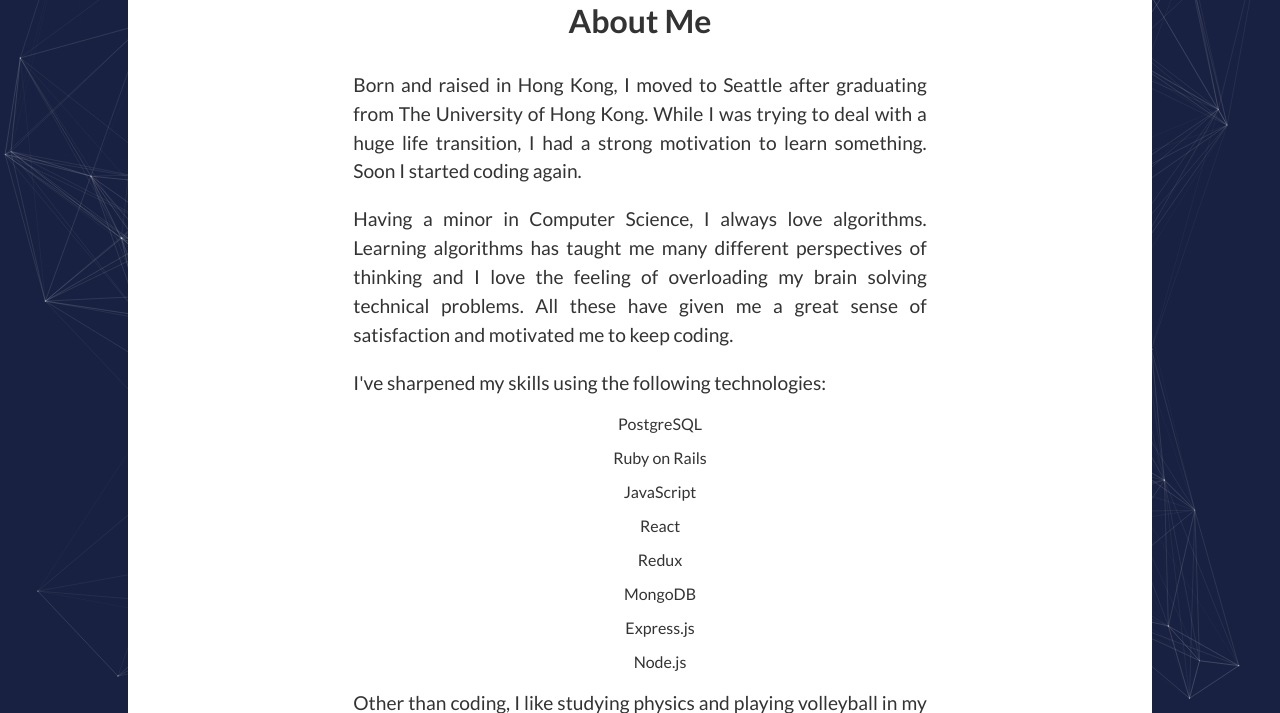
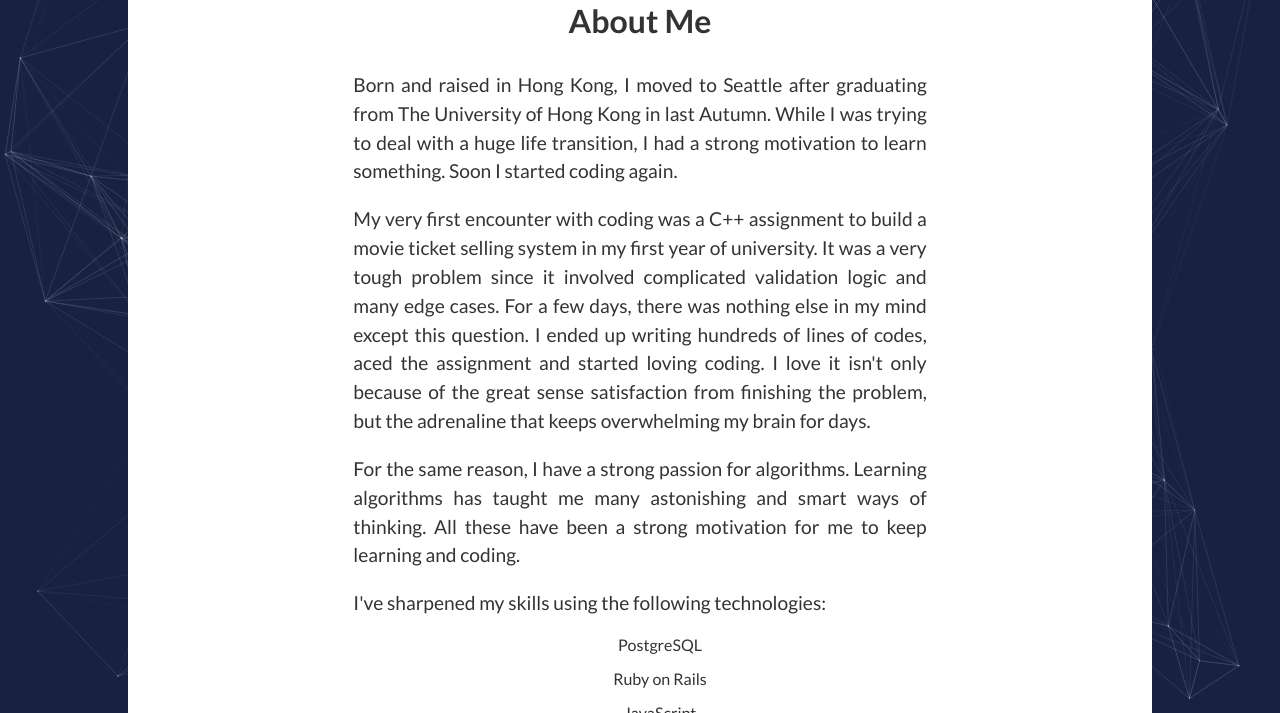
Before and after one commit to Chong-anson/portfolio, a Jekyll site: the page built from index.html, in a window 1280 px wide and 900 px high, scrolled down 937 px, cut to the strip 187-900 px from the top of the window. Built offline with Jekyll 4.4.1, drawn with Linux system fonts in a browser that asks for light colours.

Commit message:
edit about me

```diff
--- a/_includes/about.html
+++ b/_includes/about.html
@@ -1,16 +1,27 @@
 
 <div class="user-details">
   <h1> About Me</h1>
-  <p> Born and raised in Hong Kong, I moved to Seattle after graduating from The
-    University of Hong Kong. While I was trying to deal with a huge life
-    transition, I had a strong motivation to learn something. Soon I started
-    coding again.
+  <p>
+    Born and raised in Hong Kong, I moved to Seattle after graduating from The
+    University of Hong Kong in last Autumn. While I was trying to deal with a
+    huge life transition, I had a strong motivation to learn something.
+    Soon I started coding again.
   </p>
-  <p>Having a minor in Computer Science, I always love algorithms.
-  Learning algorithms has taught me many different perspectives of thinking and
-  I love the feeling of overloading my brain solving technical problems.
-  All these have given me a great sense of satisfaction and motivated me to keep
-  coding.</p>
+  <p>
+    My very first encounter with coding was a C++ assignment to build a movie
+    ticket selling system in my first year of university. It was a very tough
+    problem since it involved complicated validation logic and many edge cases.
+    For a few days, there was nothing else in my mind except this question. I
+    ended up writing hundreds of lines of codes, aced the assignment and started
+    loving coding. I love it isn't only because of the great sense satisfaction
+    from finishing the problem, but the adrenaline that keeps overwhelming my
+    brain for days.
+  </p>
+  <p>
+  For the same reason, I have a strong passion for algorithms.
+  Learning algorithms has taught me many astonishing and smart ways of thinking.
+  All these have been a strong motivation for me to keep learning and coding.
+  </p>
   <p>
     I've sharpened my skills using the following technologies:</p>
     <ul>
```
